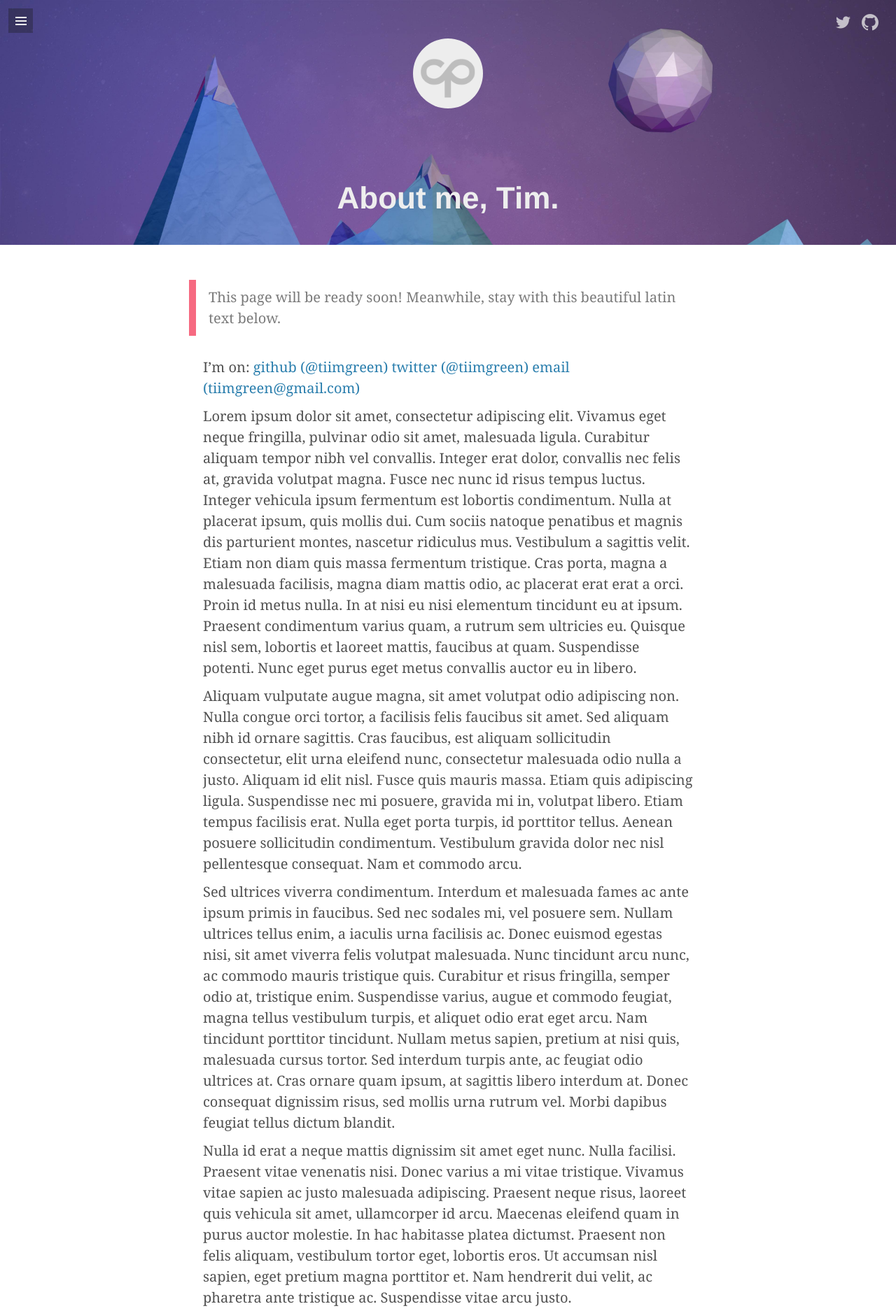
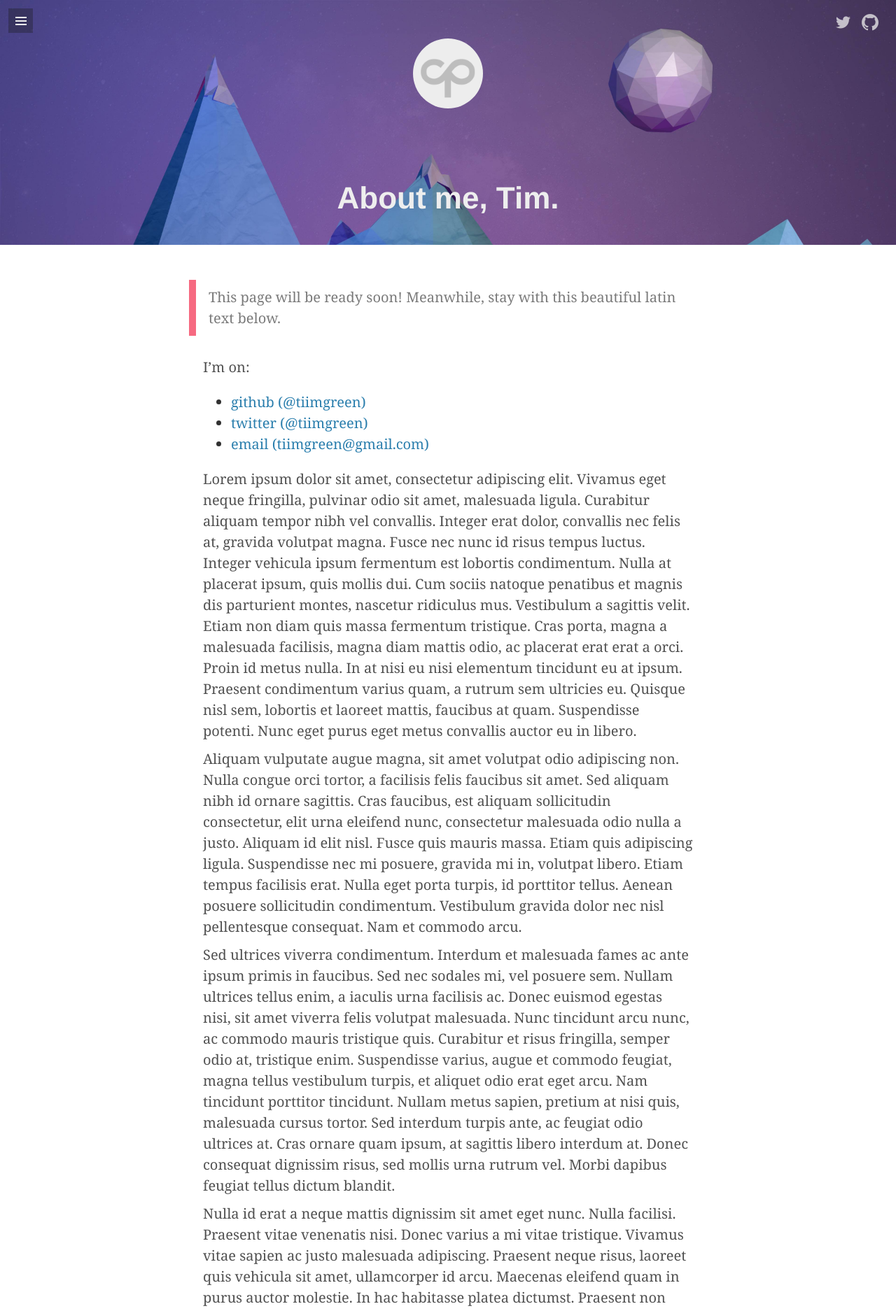
Before and after one commit to tiimgreen/tiimgreen.github.io, a Jekyll site: the page built from about.markdown, in a window 1280 px wide. Shown: the top 1874 px of the page at 70% size. Built offline with Jekyll 4.4.1, drawn with Linux system fonts in a browser that asks for light colours; some web fonts are replaced; Markdown is read by kramdown in place of the engine named in the settings.

```diff
--- a/about.markdown
+++ b/about.markdown
@@ -7,7 +7,10 @@ title: About me, Tim.
   This page will be ready soon! Meanwhile, stay with this beautiful latin text below.
 </div>
 
-I'm on: [github (@tiimgreen)](http://github.com/tiimgreen) [twitter (@tiimgreen)](http://twitter.com/tiimgreen) [email (tiimgreen@gmail.com)](mailto:tiimgreen@gmail.com)
+I'm on:
+- [github (@tiimgreen)](http://github.com/tiimgreen)
+- [twitter (@tiimgreen)](http://twitter.com/tiimgreen)
+- [email (tiimgreen@gmail.com)](mailto:tiimgreen@gmail.com)
 
 Lorem ipsum dolor sit amet, consectetur adipiscing elit. Vivamus eget neque fringilla, pulvinar odio sit amet, malesuada ligula. Curabitur aliquam tempor nibh vel convallis. Integer erat dolor, convallis nec felis at, gravida volutpat magna. Fusce nec nunc id risus tempus luctus. Integer vehicula ipsum fermentum est lobortis condimentum. Nulla at placerat ipsum, quis mollis dui. Cum sociis natoque penatibus et magnis dis parturient montes, nascetur ridiculus mus. Vestibulum a sagittis velit. Etiam non diam quis massa fermentum tristique. Cras porta, magna a malesuada facilisis, magna diam mattis odio, ac placerat erat erat a orci. Proin id metus nulla. In at nisi eu nisi elementum tincidunt eu at ipsum. Praesent condimentum varius quam, a rutrum sem ultricies eu. Quisque nisl sem, lobortis et laoreet mattis, faucibus at quam. Suspendisse potenti. Nunc eget purus eget metus convallis auctor eu in libero.
 
```
